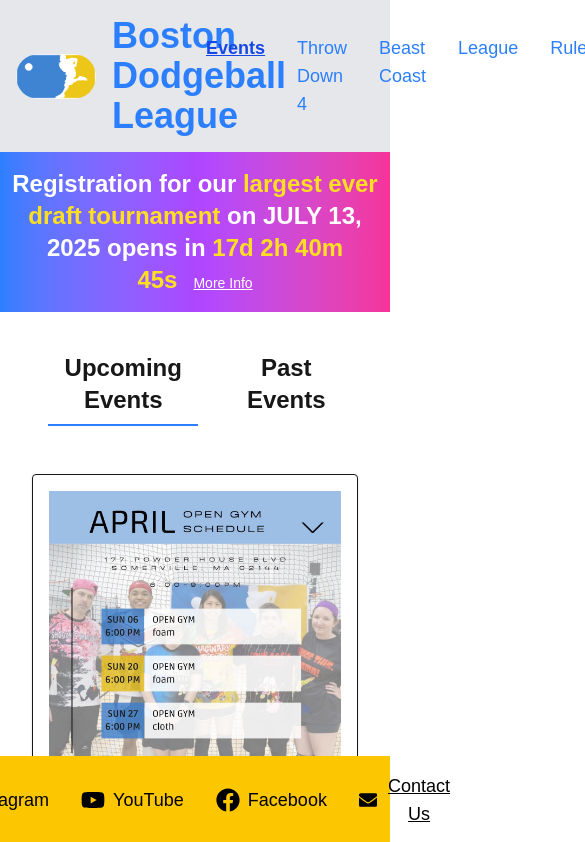
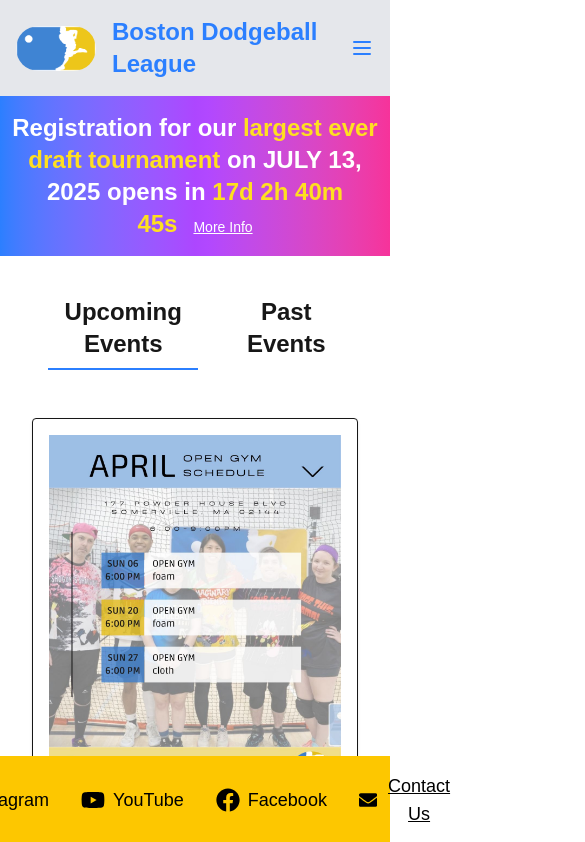
Before and after one commit to jsartin513/bdl-site, a Next.js app: page /events in a window 390 px wide. Shown: the top 842 px of the page, 585 px wide, since content can reach past the window. Built offline with nearby package versions, Linux system fonts and the light colour scheme.

Commit message:
Better mobile design in topnav

```diff
--- a/app/components/TopNav.tsx
+++ b/app/components/TopNav.tsx
@@ -2,9 +2,11 @@
 import Link from "next/link";
 import Image from "next/image";
 import { usePathname } from "next/navigation";
+import { useState } from "react";
 
 export default function TopNav() {
   const pathname = usePathname();
+  const [isMobileMenuOpen, setIsMobileMenuOpen] = useState(false);
 
   return (
     <header className="bg-gray-200 text-blue-500 p-4">
@@ -18,11 +20,37 @@ export default function TopNav() {
             height={50}
             className="rounded-full"
           />
-          <h1 className="text-4xl font-bold">Boston Dodgeball League</h1>
+          <h1 className="text-2xl md:text-4xl font-bold">Boston Dodgeball League</h1>
         </div>
+
+        {/* Hamburger Menu for Mobile */}
+        <button
+          className="md:hidden text-blue-500 focus:outline-none"
+          onClick={() => setIsMobileMenuOpen(!isMobileMenuOpen)}
+        >
+          <svg
+            xmlns="http://www.w3.org/2000/svg"
+            className="h-6 w-6"
+            fill="none"
+            viewBox="0 0 24 24"
+            stroke="currentColor"
+          >
+            <path
+              strokeLinecap="round"
+              strokeLinejoin="round"
+              strokeWidth={2}
+              d={isMobileMenuOpen ? "M6 18L18 6M6 6l12 12" : "M4 6h16M4 12h16M4 18h16"}
+            />
+          </svg>
+        </button>
+
         {/* Navigation */}
-        <nav>
-          <ul className="flex justify-center space-x-8">
+        <nav
+          className={`${
+            isMobileMenuOpen ? "block" : "hidden"
+          } md:block absolute md:static top-16 left-0 w-full md:w-auto bg-gray-200 md:bg-transparent`}
+        >
+          <ul className="flex flex-col md:flex-row justify-center space-y-4 md:space-y-0 md:space-x-8 p-4 md:p-0">
             <li
               className={`text-lg ${
                 pathname === "/events" ? "font-bold underline text-blue-700" : ""
```
